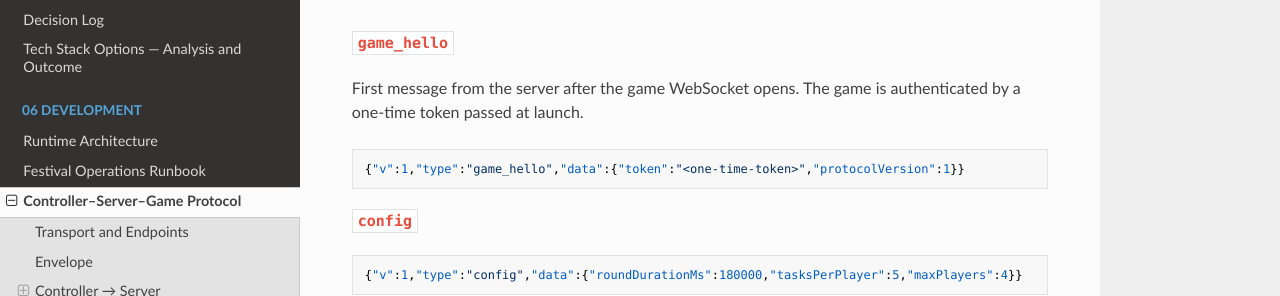
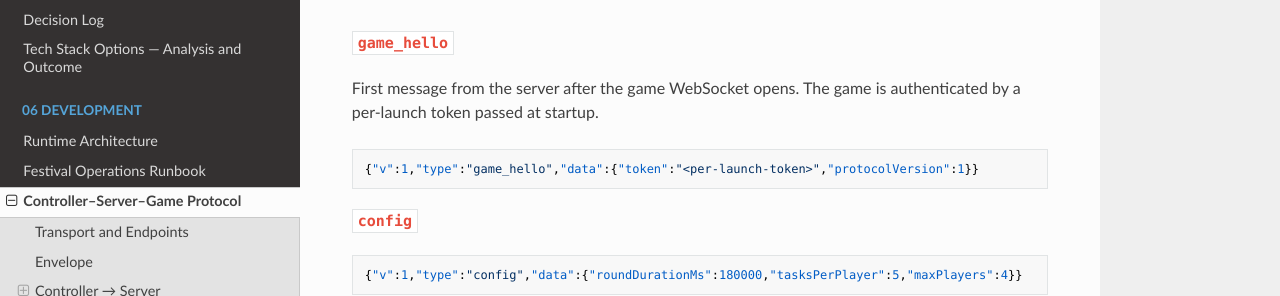
Before and after one commit to PSZLBit/ProszkowskaDrift, an MkDocs documentation site: the page built from documentation/06-development/protocol.md, in a window 1280 px wide and 900 px high, scrolled down 2871 px. Shown: the part 179-475 px from the top of the window. Built offline with MkDocs 1.6.1, drawn with Linux system fonts in a browser that asks for light colours; nearby versions of some CDN libraries; some of the changed text lies outside the part shown.

Commit message:
docs: align server docs with implemented behavior
Correct stale test coverage claims, remove the implemented all-disconnected pause from the future list, fix manual-check numbering, describe the slow-client close path precisely, and use per-launch instead of one-time game token wording.

````diff
--- a/documentation/06-development/protocol.md
+++ b/documentation/06-development/protocol.md
@@ -147,10 +147,10 @@
 ### `game_hello`
 
 First message from the server after the game WebSocket opens. The game is
-authenticated by a one-time token passed at launch.
+authenticated by a per-launch token passed at startup.
 
 ```json
-{"v":1,"type":"game_hello","data":{"token":"<one-time-token>","protocolVersion":1}}
+{"v":1,"type":"game_hello","data":{"token":"<per-launch-token>","protocolVersion":1}}
 ```
 
 ### `config`
@@ -374,8 +374,8 @@
   without a game message on a ready connection, the server closes it with
   reason `game_heartbeat_timeout`, broadcasts `error` `game_unavailable`,
   resets the session to `attract` (slots stay reserved), and waits for the
-  game to reconnect with the configured token. One-time token rotation per
-  launch arrives with S0-07 game supervision.
+  game to reconnect with the configured token. Token rotation per game launch
+  arrives with S0-07 game supervision.
 - `/healthz` (plain HTTP, not WebSocket) returns
   `{status, phase, roundId, controllers, gameReady}` for the launcher and
   manual checks.
````
Also changed, not shown: other parts of documentation/06-development/protocol.md (+1 -1 lines), documentation/04-product/requirements.md (+2 -2 lines), documentation/06-development/architecture.md (+2 -2 lines), documentation/06-development/testing.md (+5 -6 lines), server/README.md (+4 -4 lines).
